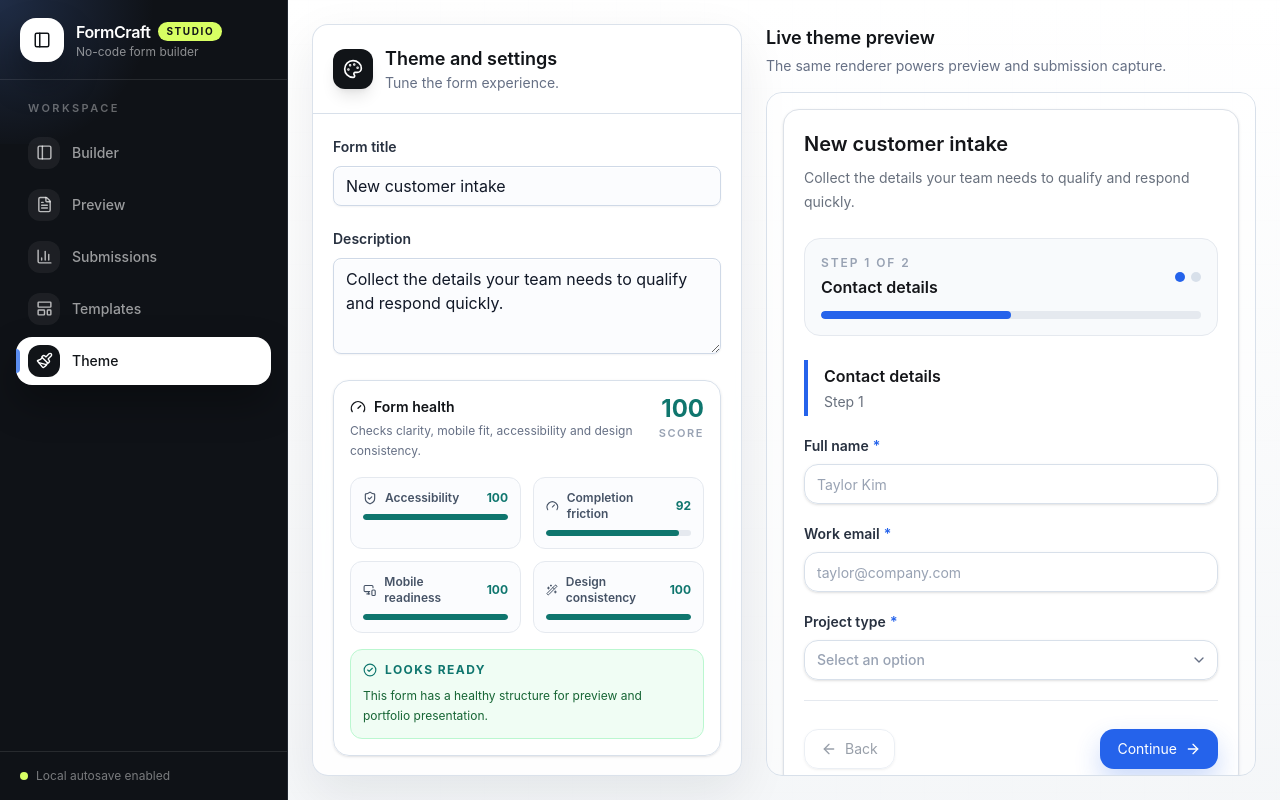
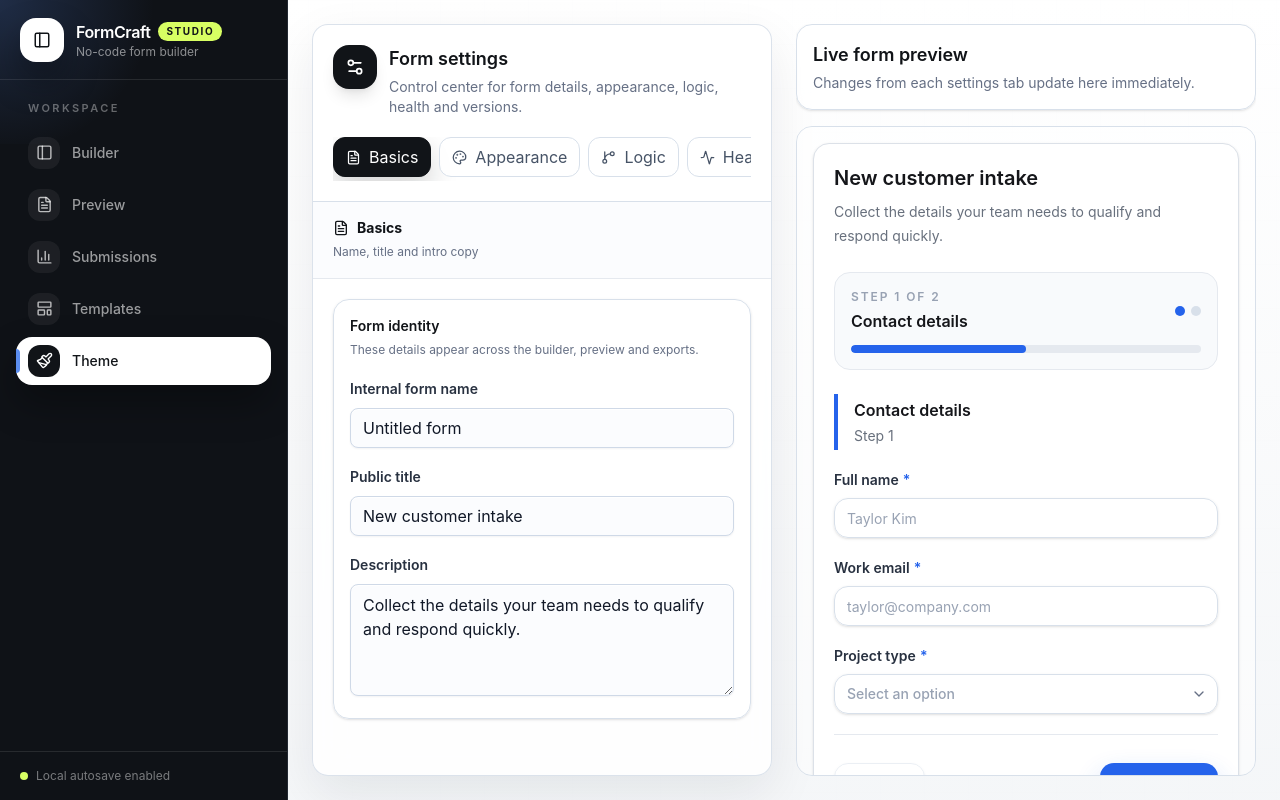
Before and after one commit to OmKhandale05/formcraft, a Next.js app: page /settings in a window 1280 px wide. Built offline with nearby package versions, Linux system fonts and the light colour scheme.

Commit message:
feat(settings): add tabbed form control center

```diff
--- a/src/app/settings/page.tsx
+++ b/src/app/settings/page.tsx
@@ -1,6 +1,7 @@
 "use client";
 
-import { Palette } from "lucide-react";
+import { Activity, FileText, GitBranch, History, Palette, Settings2 } from "lucide-react";
+import { useState } from "react";
 import { AppShell } from "@/components/app-shell";
 import { AppearanceControls } from "@/components/builder/appearance-controls";
 import { FormHealthPanel } from "@/components/builder/form-health-panel";
@@ -8,48 +9,111 @@ import { LogicBuilder } from "@/components/builder/logic-builder";
 import { VersionHistoryPanel } from "@/components/builder/version-history-panel";
 import { FormRenderer } from "@/components/form-renderer";
 import { Input, Label, Textarea } from "@/components/ui/input";
+import { cn } from "@/lib/utils";
 import { useFormStore } from "@/store/form-store";
+
+const settingsTabs = [
+  { id: "basics", label: "Basics", description: "Name, title and intro copy", icon: FileText },
+  { id: "appearance", label: "Appearance", description: "Visual system and motion", icon: Palette },
+  { id: "logic", label: "Logic", description: "Conditional behavior", icon: GitBranch },
+  { id: "health", label: "Health", description: "Readiness and quality checks", icon: Activity },
+  { id: "history", label: "History", description: "Saved versions and restore", icon: History }
+] as const;
+
+type SettingsTab = (typeof settingsTabs)[number]["id"];
 
 export default function SettingsPage() {
   const form = useFormStore((state) => state.form);
   const setFormMeta = useFormStore((state) => state.setFormMeta);
   const setTheme = useFormStore((state) => state.setTheme);
+  const [activeTab, setActiveTab] = useState<SettingsTab>("basics");
+  const active = settingsTabs.find((tab) => tab.id === activeTab) ?? settingsTabs[0];
+  const ActiveIcon = active.icon;
 
   return (
     <AppShell>
-      <main className="grid min-h-screen gap-6 p-4 sm:p-6 xl:h-screen xl:grid-cols-[430px_minmax(0,1fr)] xl:overflow-hidden">
-        <section className="soft-panel flex min-h-0 flex-col rounded-2xl p-0 xl:max-h-[calc(100vh-48px)]">
+      <main className="grid min-h-screen gap-6 p-4 sm:p-6 xl:h-screen xl:grid-cols-[460px_minmax(0,1fr)] xl:overflow-hidden">
+        <section className="soft-panel flex min-h-0 flex-col overflow-hidden rounded-2xl p-0 xl:max-h-[calc(100vh-48px)]">
           <div className="border-b border-[#d8e0ea] p-5">
-            <div className="flex items-center gap-3">
-              <div className="flex h-10 w-10 items-center justify-center rounded-xl bg-[#111418] text-white shadow-lg">
-                <Palette size={20} />
+            <div className="flex items-start gap-3">
+              <div className="flex h-11 w-11 shrink-0 items-center justify-center rounded-2xl bg-[#111418] text-white shadow-lg">
+                <Settings2 size={20} />
               </div>
-              <div>
-                <h1 className="text-lg font-semibold text-[#111418]">Theme and settings</h1>
-                <p className="text-sm text-[#667085]">Tune the form experience.</p>
+              <div className="min-w-0">
+                <h1 className="text-lg font-semibold text-[#111418]">Form settings</h1>
+                <p className="mt-1 text-sm leading-5 text-[#667085]">Control center for form details, appearance, logic, health and versions.</p>
               </div>
             </div>
+            <div className="formcraft-scrollbar mt-5 flex gap-2 overflow-x-auto pb-1">
+              {settingsTabs.map((tab) => {
+                const Icon = tab.icon;
+                const selected = activeTab === tab.id;
+                return (
+                  <button
+                    key={tab.id}
+                    type="button"
+                    className={cn(
+                      "inline-flex h-10 shrink-0 items-center gap-2 rounded-xl border px-3 text-sm font-semibold transition",
+                      selected
+                        ? "border-[#111418] bg-[#111418] text-white shadow-[0_12px_28px_rgba(17,20,24,0.18)]"
+                        : "border-[#d8e0ea] bg-white/82 text-[#465366] hover:border-[#bfcadc] hover:bg-white"
+                    )}
+                    onClick={() => setActiveTab(tab.id)}
+                  >
+                    <Icon size={15} />
+                    {tab.label}
+                  </button>
+                );
+              })}
+            </div>
           </div>
-          <div className="formcraft-scrollbar min-h-0 flex-1 space-y-5 overflow-y-auto p-5">
-            <div>
-              <Label htmlFor="title">Form title</Label>
-              <Input id="title" className="mt-2" value={form.title} onChange={(event) => setFormMeta({ title: event.target.value })} />
-            </div>
-            <div>
-              <Label htmlFor="description">Description</Label>
-              <Textarea id="description" className="mt-2" value={form.description} onChange={(event) => setFormMeta({ description: event.target.value })} />
-            </div>
-            <FormHealthPanel form={form} />
-            <VersionHistoryPanel />
-            <LogicBuilder />
-            <AppearanceControls theme={form.theme} onChange={setTheme} />
+
+          <div className="border-b border-[#e5e9ef] bg-[#fbfcfe] px-5 py-4">
+            <p className="flex items-center gap-2 text-sm font-bold text-[#111418]">
+              <ActiveIcon size={16} />
+              {active.label}
+            </p>
+            <p className="mt-1 text-xs leading-5 text-[#667085]">{active.description}</p>
+          </div>
+
+          <div className="formcraft-scrollbar min-h-0 flex-1 overflow-y-auto p-5">
+            {activeTab === "basics" && (
+              <section className="space-y-5">
+                <div className="rounded-2xl border border-[#d8e0ea] bg-white/82 p-4 shadow-sm">
+                  <div className="mb-4">
+                    <p className="text-sm font-semibold text-[#111418]">Form identity</p>
+                    <p className="mt-1 text-xs leading-5 text-[#667085]">These details appear across the builder, preview and exports.</p>
+                  </div>
+                  <div className="space-y-4">
+                    <div>
+                      <Label htmlFor="settings-form-name">Internal form name</Label>
+                      <Input id="settings-form-name" className="mt-2" value={form.name} onChange={(event) => setFormMeta({ name: event.target.value })} />
+                    </div>
+                    <div>
+                      <Label htmlFor="settings-title">Public title</Label>
+                      <Input id="settings-title" className="mt-2" value={form.title} onChange={(event) => setFormMeta({ title: event.target.value })} />
+                    </div>
+                    <div>
+                      <Label htmlFor="settings-description">Description</Label>
+                      <Textarea id="settings-description" className="mt-2 min-h-28" value={form.description} onChange={(event) => setFormMeta({ description: event.target.value })} />
+                    </div>
+                  </div>
+                </div>
+              </section>
+            )}
+
+            {activeTab === "appearance" && <AppearanceControls theme={form.theme} onChange={setTheme} />}
+            {activeTab === "logic" && <LogicBuilder />}
+            {activeTab === "health" && <FormHealthPanel form={form} />}
+            {activeTab === "history" && <VersionHistoryPanel />}
           </div>
         </section>
+
         <section className="min-h-0 xl:max-h-[calc(100vh-48px)] xl:overflow-hidden">
           <div className="sticky top-6 flex h-full min-h-0 flex-col">
-            <div className="mb-4 shrink-0">
-              <h2 className="text-lg font-semibold text-[#111418]">Live theme preview</h2>
-              <p className="mt-1 text-sm text-[#667085]">The same renderer powers preview and submission capture.</p>
+            <div className="mb-4 shrink-0 rounded-2xl border border-[#d8e0ea] bg-white/74 p-4 shadow-sm backdrop-blur">
+              <h2 className="text-lg font-semibold text-[#111418]">Live form preview</h2>
+              <p className="mt-1 text-sm leading-5 text-[#667085]">Changes from each settings tab update here immediately.</p>
             </div>
             <div className="formcraft-scrollbar min-h-0 flex-1 overflow-y-auto rounded-2xl border border-[#d8e0ea] bg-white/50 p-4">
               <FormRenderer form={form} compact />
--- a/src/components/builder/form-health-panel.tsx
+++ b/src/components/builder/form-health-panel.tsx
@@ -104,9 +104,33 @@ function barColor(score: number) {
   return "bg-[#dc2626]";
 }
 
-export function FormHealthPanel({ form }: { form: FormSchema }) {
+export function FormHealthPanel({ form, compact = false }: { form: FormSchema; compact?: boolean }) {
   const health = getHealth(form);
   const hasRecommendations = health.recommendations.length > 0;
+
+  if (compact) {
+    return (
+      <section className="rounded-2xl border border-[#d8e0ea] bg-white p-4 shadow-sm">
+        <div className="flex items-center justify-between gap-3">
+          <div>
+            <p className="flex items-center gap-2 text-sm font-semibold text-[#111418]">
+              <Gauge size={15} />
+              Form health
+            </p>
+            <p className="mt-1 text-xs text-[#667085]">{hasRecommendations ? `${health.recommendations.length} suggested fix${health.recommendations.length === 1 ? "" : "es"}` : "Structure looks ready"}</p>
+          </div>
+          <div className="text-right">
+            <p className={cn("text-xl font-bold leading-none", scoreColor(health.overall))}>{health.overall}</p>
+            <p className="mt-1 text-[10px] font-bold uppercase tracking-[0.12em] text-[#98a2b3]">Score</p>
+          </div>
+        </div>
+        <div className="mt-3 h-1.5 overflow-hidden rounded-full bg-[#e5e9ef]">
+          <div className={cn("h-full rounded-full", barColor(health.overall))} style={{ width: `${health.overall}%` }} />
+        </div>
+        {hasRecommendations && <p className="mt-3 text-xs leading-5 text-[#92400e]">{health.recommendations[0]}</p>}
+      </section>
+    );
+  }
 
   return (
     <section className="rounded-2xl border border-[#d8e0ea] bg-white/82 p-4 shadow-sm">
--- a/src/components/builder/settings-panel.tsx
+++ b/src/components/builder/settings-panel.tsx
@@ -3,6 +3,7 @@
 import { Copy, GripVertical, Palette, Plus, Trash2, X } from "lucide-react";
 import { useRef, useState } from "react";
 import { AppearanceControls } from "@/components/builder/appearance-controls";
+import { FormHealthPanel } from "@/components/builder/form-health-panel";
 import { Button } from "@/components/ui/button";
 import { CurrencySelect } from "@/components/ui/currency-select";
 import { Input, Label, Select, Textarea } from "@/components/ui/input";
@@ -108,6 +109,9 @@ export function FieldSettingsPanel() {
         <p className="text-sm font-bold text-[#1f2937]">Field settings</p>
         <div className="mt-5 rounded-2xl border border-dashed border-[#bfcadc] bg-white/78 p-5 text-sm leading-6 text-[#667085] shadow-sm">
           Select a field on the canvas to edit labels, validation, steps and options.
+        </div>
+        <div className="mt-5">
+          <FormHealthPanel form={form} compact />
         </div>
       </aside>
     );
@@ -339,6 +343,9 @@ export function FieldSettingsPanel() {
           </Select>
           <p className="mt-1 text-xs text-[#667085]">Converts this field while preserving compatible settings.</p>
         </div>
+      </div>
+      <div className="mt-5">
+        <FormHealthPanel form={form} compact />
       </div>
     </aside>
   );
@@ -870,6 +877,9 @@ export function FormDetailsPanel({ onClose }: { onClose: () => void }) {
         </div>
         <AppearanceControls theme={form.theme} onChange={setTheme} compact />
       </div>
+      <div className="mt-5">
+        <FormHealthPanel form={form} compact />
+      </div>
     </aside>
   );
 }
```
